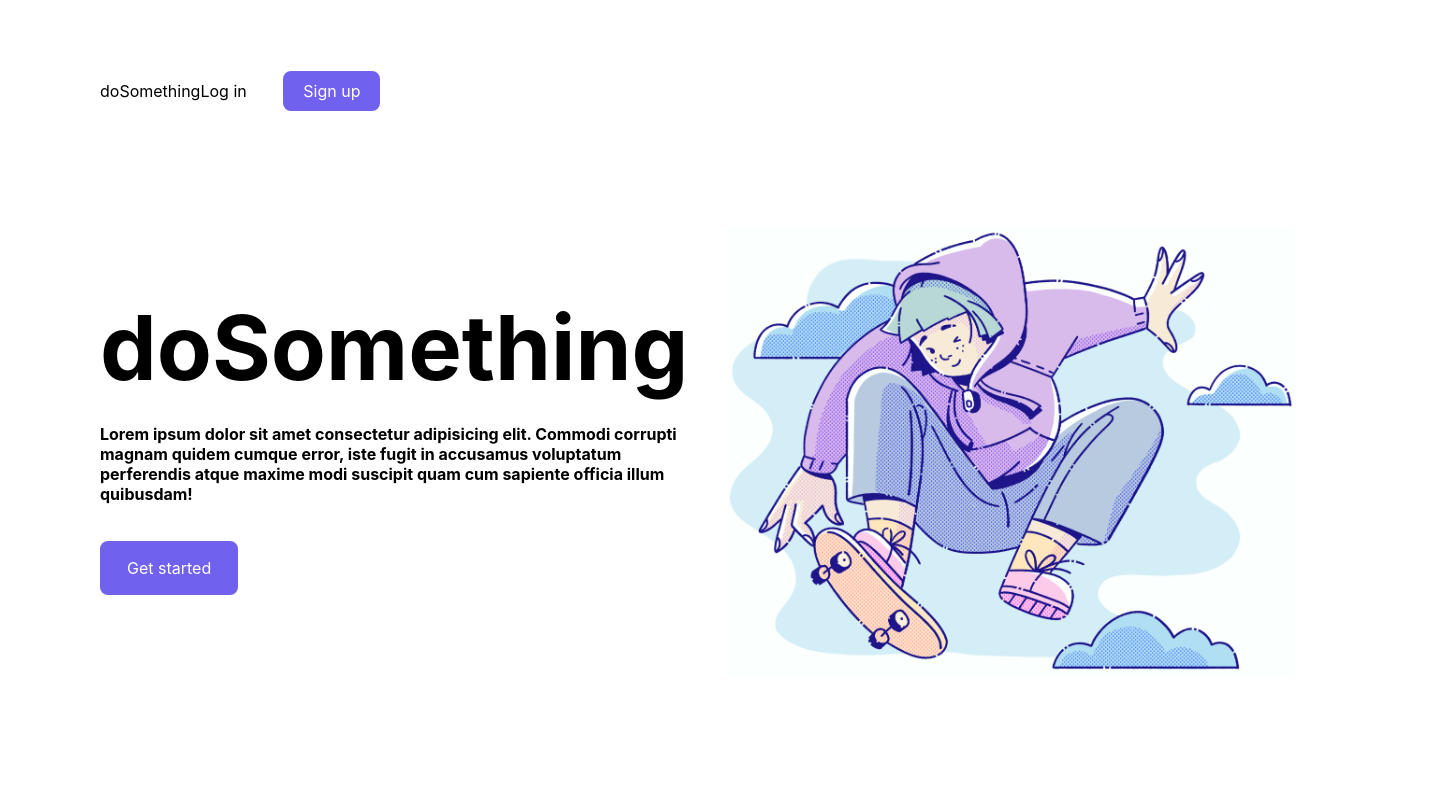
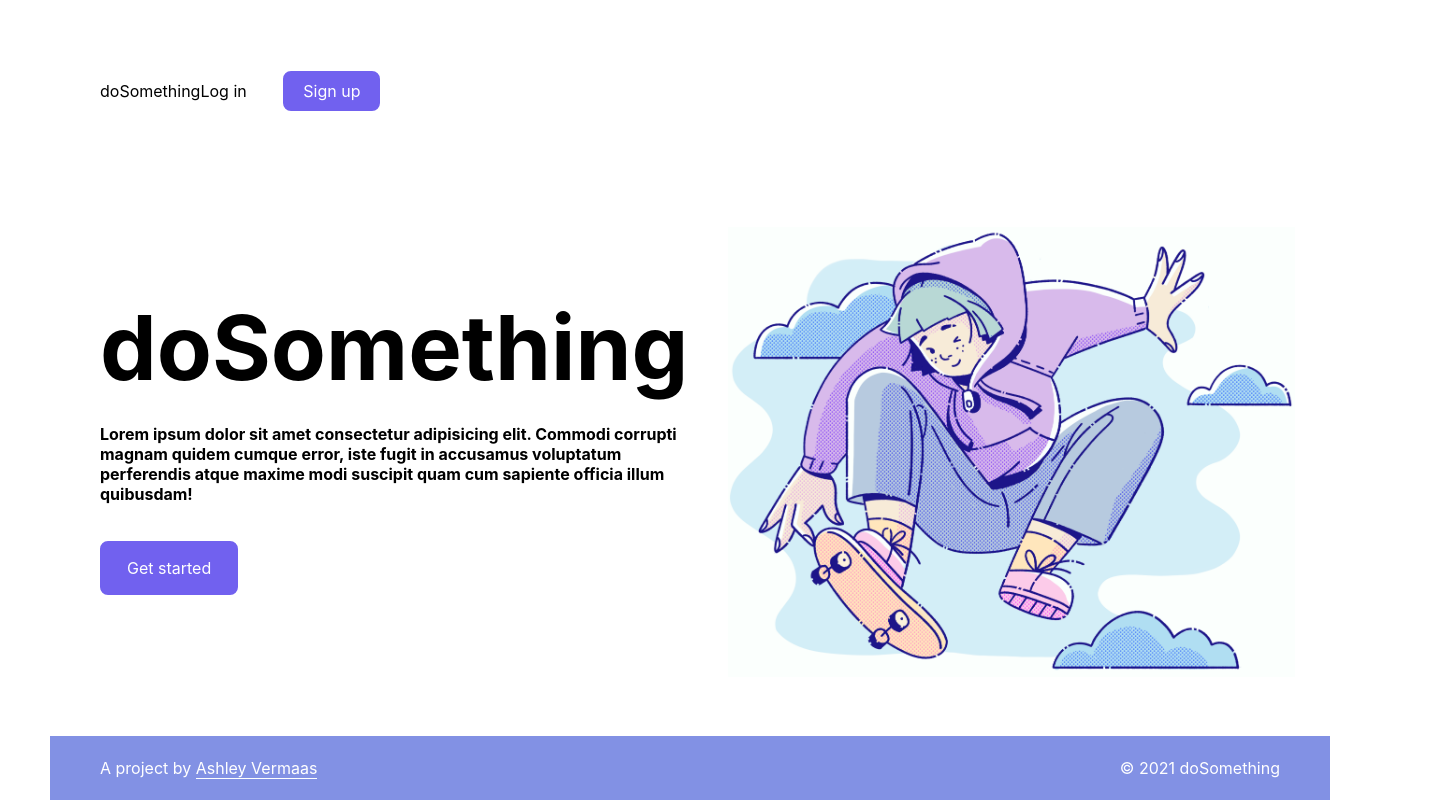
Before and after one commit to ashleyvermaas/do-something-client, a React (Create React App) app: page / in a window 1280 px wide. Shown: the top 800 px of the page, 1430 px wide, since content can reach past the window. Built offline with nearby package versions, Linux system fonts and the light colour scheme.

Commit message:
make footer smaller, add heading to sidebar links

```diff
--- a/src/components/homepage/Homepage.css
+++ b/src/components/homepage/Homepage.css
@@ -1,10 +1,10 @@
-.page-container {
+.homepage-container {
     min-height: 100vh;
     position: relative;
 }
 
 .content-wrap {
-    padding-bottom: 15vh;
+    padding-bottom: 8vh;
     display: flex;
     flex-direction: column;
     justify-content: flex-start;
@@ -61,7 +61,7 @@
 .footer {
     background-color: #8291E4;
     position: absolute;
-    min-height: 10vh;
+    min-height: 8vh;
     width: 100%;
     bottom: 0;
     display: flex;
--- a/src/components/sidebar/Sidebar.css
+++ b/src/components/sidebar/Sidebar.css
@@ -1,6 +1,5 @@
 .sidebar {
-    background-color: white;
-    border-right: 1px solid black;
+    background-color: #7161EF;
     padding: 50px;
     margin: 0px;
     display: flex;
@@ -21,6 +20,7 @@
 
 .sidebar ul li {
     margin: 20px 0px;
+    color: white;
 }
 
 .sidebar-link, .logout-btn{
--- a/src/components/sidebar/Sidebar.js
+++ b/src/components/sidebar/Sidebar.js
@@ -19,11 +19,11 @@
         return (
             <div className="sidebar">
                 <ul>
-                    <Link to={"/"} className="text-link"><li className="sidebar-link">doSomething</li></Link>
-                    <Link to={"/dashboard"} className="text-link"><li className="sidebar-link">Dashboard</li></Link>
-                    <Link to={"/activities"} className="text-link"><li className="sidebar-link">Activities</li></Link>
-                    <Link to={"/my-profile"} className="text-link"><li className="sidebar-link">Settings</li></Link>
-                    <Link to={"/"}><button onClick={() => this.logoutUser()} className="logout-btn">Log out</button></Link>
+                    <Link to={"/"} className="text-link"><li className="sidebar-link"><h3>doSomething</h3></li></Link>
+                    <Link to={"/dashboard"} className="text-link"><li className="sidebar-link"><h4>Dashboard</h4></li></Link>
+                    <Link to={"/activities"} className="text-link"><li className="sidebar-link"><h4>Activities</h4></li></Link>
+                    <Link to={"/my-profile"} className="text-link"><li className="sidebar-link"><h4>Settings</h4></li></Link>
+                    <Link to={"/"}><button onClick={() => this.logoutUser()} className="logout-btn"><h4>Log out</h4></button></Link>
                 </ul>
 
             </div>
```
